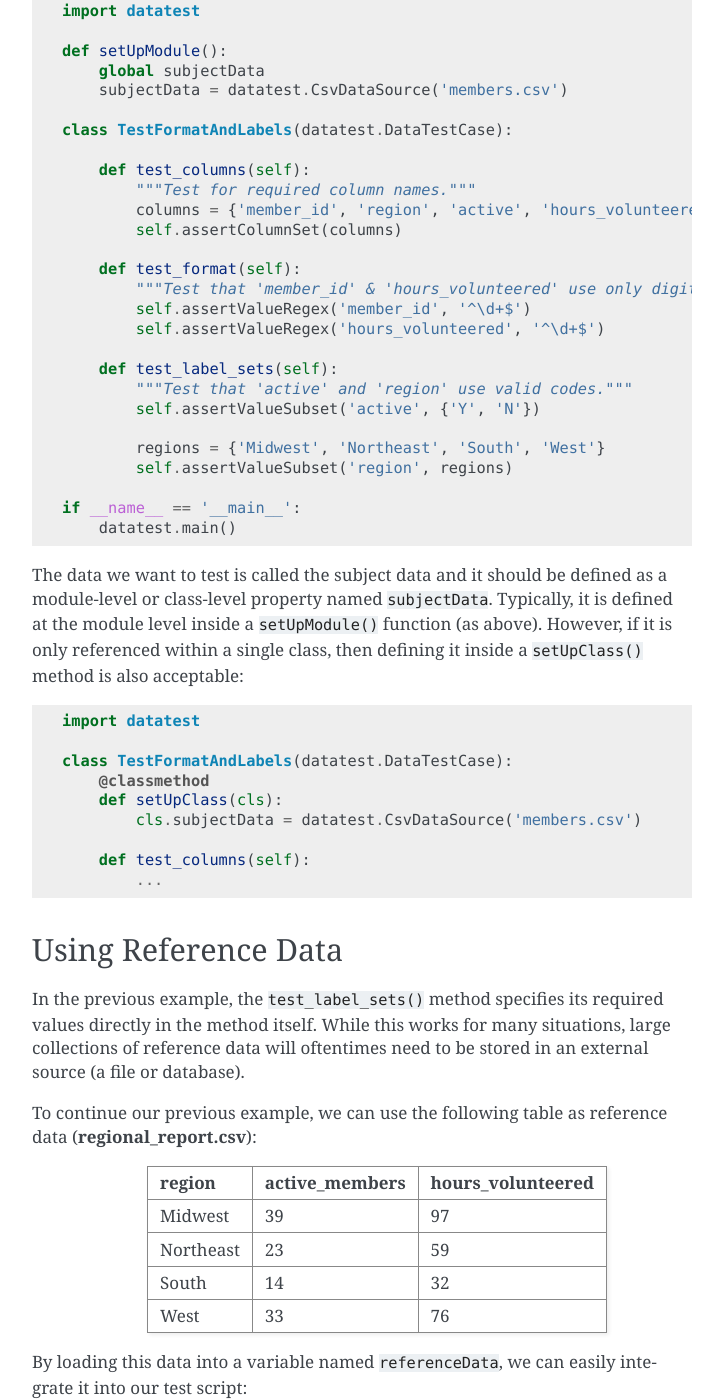
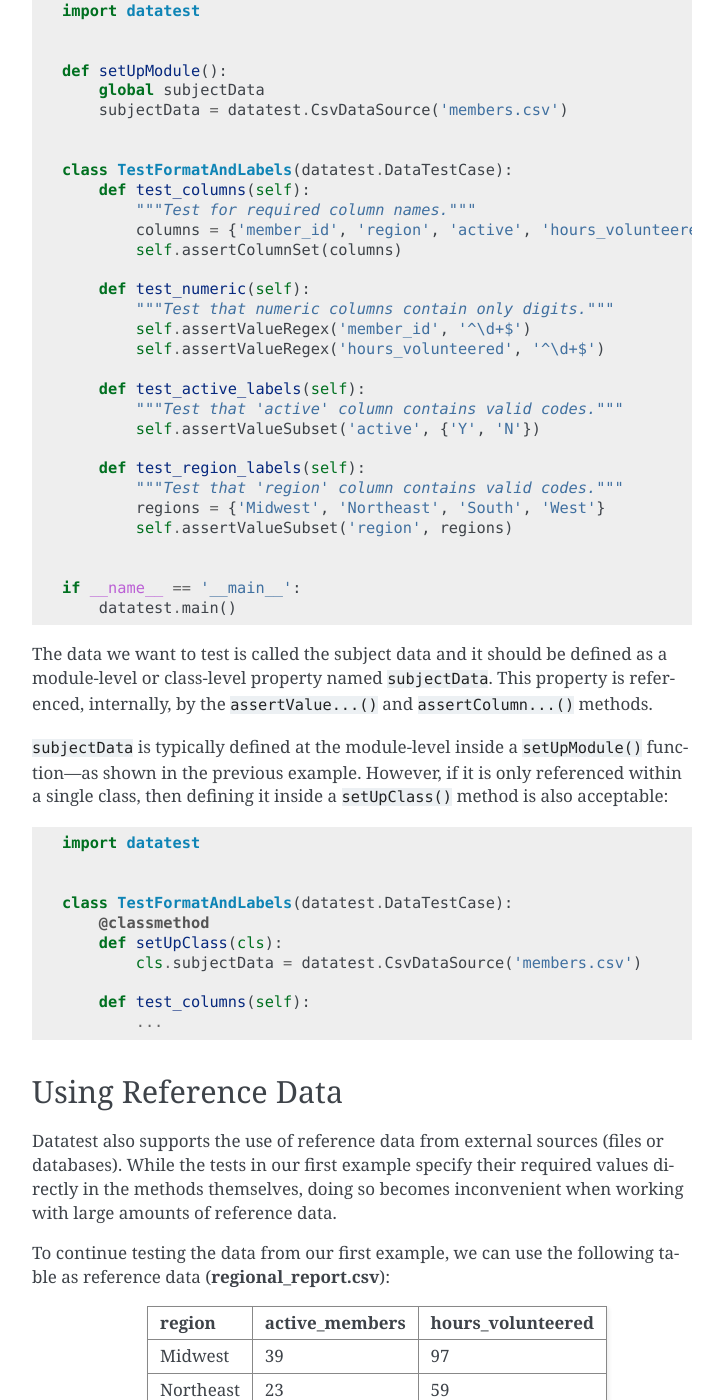
Before and after one commit to shawnbrown/datatest, a Sphinx documentation site: the page built from docs/getting_started.rst, in a window 1280 px wide and 1400 px high, scrolled down 761 px. Shown: the whole window, without its empty margins (388-1111 px from the left). Built offline with Sphinx 7.4.7, drawn with Linux system fonts in a browser that asks for light colours; some of the changed text lies outside the part shown.

Commit message:
Improve documentation and docstrings.

```diff
--- a/docs/_static/template.py
+++ b/docs/_static/template.py
@@ -146,4 +146,4 @@ if __name__ == '__main__':
             self.assertEqual(result, {'x', 'y', 'z'})
 
 
-    unittest.main()
+    unittest.main(failfast=True)
--- a/docs/getting_started.rst
+++ b/docs/getting_started.rst
@@ -37,41 +37,48 @@ The following script implements these tests::
 
     import datatest
 
+
     def setUpModule():
         global subjectData
         subjectData = datatest.CsvDataSource('members.csv')
 
+
     class TestFormatAndLabels(datatest.DataTestCase):
-
         def test_columns(self):
             """Test for required column names."""
             columns = {'member_id', 'region', 'active', 'hours_volunteered'}
             self.assertColumnSet(columns)
 
-        def test_format(self):
-            """Test that 'member_id' & 'hours_volunteered' use only digits."""
+        def test_numeric(self):
+            """Test that numeric columns contain only digits."""
             self.assertValueRegex('member_id', '^\d+$')
             self.assertValueRegex('hours_volunteered', '^\d+$')
 
-        def test_label_sets(self):
-            """Test that 'active' and 'region' use valid codes."""
+        def test_active_labels(self):
+            """Test that 'active' column contains valid codes."""
             self.assertValueSubset('active', {'Y', 'N'})
 
+        def test_region_labels(self):
+            """Test that 'region' column contains valid codes."""
             regions = {'Midwest', 'Northeast', 'South', 'West'}
             self.assertValueSubset('region', regions)
+
 
     if __name__ == '__main__':
         datatest.main()
 
-
 The data we want to test is called the subject data and it should be
 defined as a module-level or class-level property named ``subjectData``.
-Typically, it is defined at the module level inside a  ``setUpModule()``
-function (as above).  However, if it is only referenced within a
-single class, then defining it inside a ``setUpClass()`` method is also
-acceptable::
+This property is referenced, internally, by the ``assertValue...()`` and
+``assertColumn...()`` methods.
+
+``subjectData`` is typically defined at the module-level inside a ``setUpModule()``
+function---as shown in the previous example.  However, if it is only
+referenced within a single class, then defining it inside a
+``setUpClass()`` method is also acceptable::
 
     import datatest
+
 
     class TestFormatAndLabels(datatest.DataTestCase):
         @classmethod
@@ -85,13 +92,13 @@ acceptable::
 Using Reference Data
 ====================
 
-In the previous example, the ``test_label_sets()`` method specifies its
-required values directly in the method itself. While this works for
-many situations, large collections of reference data will oftentimes
-need to be stored in an external source (a file or database).
+Datatest also supports the use of reference data from external sources
+(files or databases).  While the tests in our first example specify
+their required values directly in the methods themselves, doing so
+becomes inconvenient when working with large amounts of reference data.
 
-To continue our previous example, we can use the following table as
-reference data (**regional_report.csv**):
+To continue testing the data from our first example, we can use the
+following table as reference data (**regional_report.csv**):
 
     =========  ==============  ==================
     region     active_members   hours_volunteered
@@ -113,23 +121,38 @@ easily integrate it into our test script::
         subjectData = datatest.CsvDataSource('members.csv')
         referenceData = datatest.CsvDataSource('regional_report.csv')
 
-    class TestTotals(datatest.DataTestCase):
 
-        def test_region(self):
-            """Test that subject 'region' matches reference 'region'."""
+    class TestLabels(datatest.DataTestCase):
+        def test_region_labels(self):
+            """Check that subject values equal reference values in
+               the 'region' column."""
             self.assertValueSet('region')
 
+
+    class TestTotals(datatest.DataTestCase):
+        def test_hours(self):
+            """Check that the sum of subject values equals the sum of
+               reference values in the 'hours_volunteered' column for
+               each 'region' group."""
+            self.assertValueSum('hours_volunteered', ['region'])
+
         def test_active(self):
-            """Test for count of active members by region."""
+            """Check that the count of subject rows equals the total
+               reference value in the 'active_members' column for rows
+               where 'active' equals 'Y' for each 'region' group."""
             self.assertValueCount('active_members', ['region'], active='Y')
 
-        def test_hours(self):
-            """Test that sum of 'hours_volunteered' matches by region."""
-            self.assertValueSum('hours_volunteered', ['region'])
+The tests in this example, automatically use the ``subjectData`` and
+``referenceData`` sources defined in the ``setUpModule()`` function.
 
 
-Acceptable Error
-================
+Errors
+======
+
+
+
+Acceptable Errors
+=================
 
 When encountering a :class:`DataAssertionError <datatest.DataAssertionError>`,
 a test fails with a list of detected differences.  Sometimes, these
@@ -161,12 +184,12 @@ Command-Line Interface
 ======================
 
 The datatest module can be used from the command line just like
-unittest. To run datatest with test discovery, use the following
+unittest. To run the program with test discovery, use the following
 command::
 
     python -m datatest
 
-Run tests from specific modules, classes or individual methods with::
+Run tests from specific modules, classes, or individual methods with::
 
     python -m datatest test_module1 test_module2
     python -m datatest test_module.TestClass
```
Also changed, not shown: other parts of docs/getting_started.rst (+2 -1 lines), docs/data_processing.rst (+25 -17 lines), docs/index.rst (+7 -2 lines), docs/reference.rst (+12 -7 lines), 1 other file.
